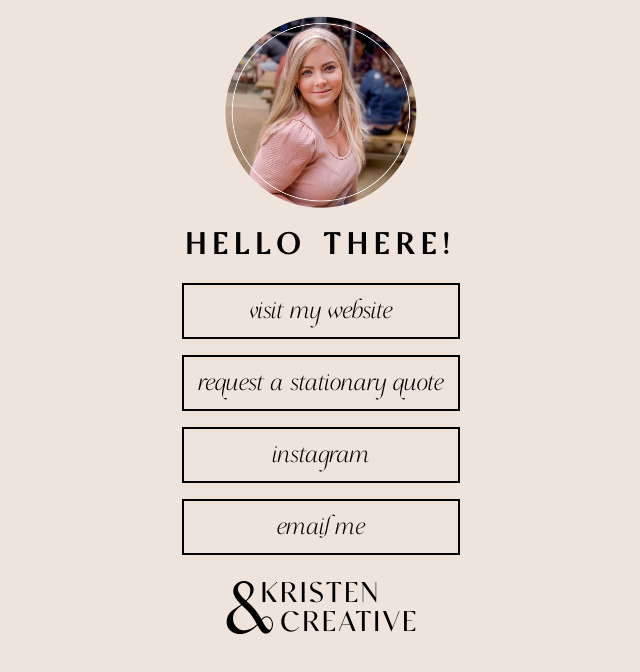
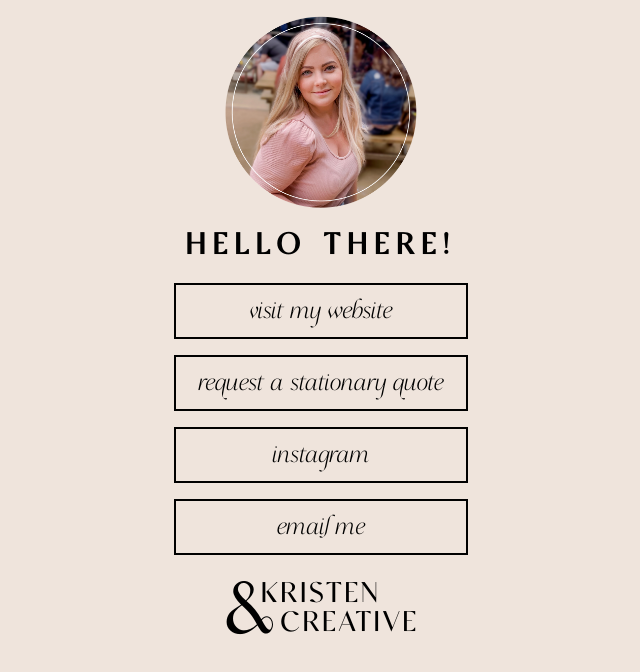
Before and after one commit to zachstence/kristenandcreative-links, a Svelte app: page / in a window 1280 px wide. Shown: the top 672 px of the page, without its empty margins (319-959 px from the left). Built offline with nearby package versions, Linux system fonts and the light colour scheme.

Commit message:
feat: tweak link padding

```diff
--- a/src/Links.svelte
+++ b/src/Links.svelte
@@ -45,7 +45,7 @@
         text-decoration: inherit;
         color: inherit;
 
-        padding: 1rem;
+        padding: 1rem 1.5rem;
         margin-top: 1rem;
         text-align: center;
     }
```
